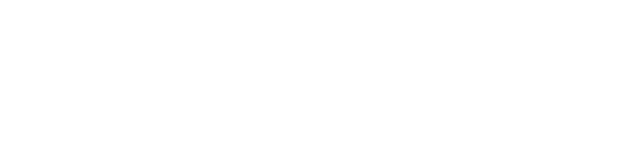
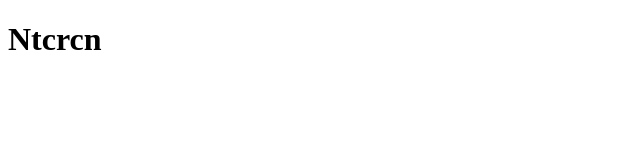
Before and after one commit to Rinemo/git-basics, a plain HTML site: page src/index.html in a window 1280 px wide. Shown: the whole page, without its empty margins (0-640 px from the left). Drawn offline with Linux system fonts and the light colour scheme.

Commit message:
change color

```diff
--- a/src/index.html
+++ b/src/index.html
@@ -3,6 +3,7 @@
 <head>
     <meta charset="UTF-8">
     <title>Title</title>
+    <h1> Ntcrcn</h1>
 </head>
 <body>
 
--- a/src/styles.css
+++ b/src/styles.css
@@ -1,4 +1,4 @@
 h1 {
   font-weight: normal;
-  color: red
+  color: blue
 }
```
Also changed, not shown: 1 other file.
